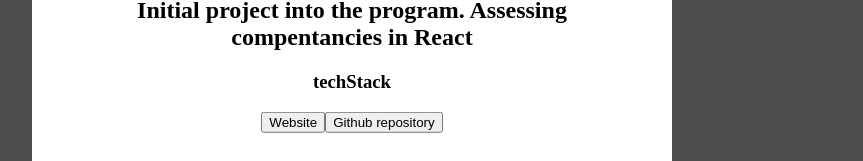
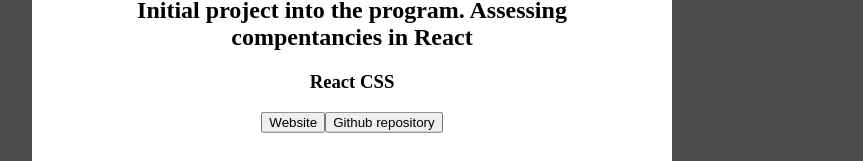
Before and after one commit to tshepi-tech/portfolio_project, a React (Create React App) app: page / in a window 1280 px wide. Both pictures are taken after a click on the button "To Do List". Shown: the part 933-1094 px from the top of the page, without its empty margins (288-1151 px from the left). Built offline with nearby package versions, Linux system fonts and the light colour scheme.

Commit message:
techstack added to projects

```diff
--- a/src/Components/ProjectCard.jsx
+++ b/src/Components/ProjectCard.jsx
@@ -4,13 +4,14 @@
   const heading = projectDisplayed.name;
   const description = projectDisplayed.description;
   const comment = projectDisplayed.comment;
+  const techStack = projectDisplayed.techStack;
 
   return (
     <>
       <h1>{heading}</h1>
       {projectDisplayed.uploaded && <h2>{description}</h2>}
       {!projectDisplayed.uploaded && <h2>{comment}</h2>}
-      <h3>techStack</h3>
+      <h3>{techStack}</h3>
       <button>Website</button>
       <button>Github repository</button>
     </>
--- a/src/Data/projects.json
+++ b/src/Data/projects.json
@@ -4,6 +4,7 @@
     "name": "To Do List",
     "description": "Initial project into the program. Assessing compentancies in React",
     "comment": "This project is yet to come",
+    "techStack": "React CSS",
     "icon": "",
     "uploaded": true
   },
@@ -12,6 +13,7 @@
     "name": "Portfolio",
     "description": "Project to compile future projects with a difficulty level of low. Ouptups are good coding practices for both React and CSS.",
     "comment": "This project is yet to come",
+    "techStack": "React CSS",
     "icon": "",
     "uploaded": false
   },
@@ -20,6 +22,7 @@
     "name": "Vegan resturant",
     "description": "Clean code practices are further developed in a multi page website project. The complexity of JSON files increases by simulating data coming from an API.",
     "comment": "This project is yet to come",
+    "techStack": "React CSS",
     "icon": "",
     "uploaded": false
   },
@@ -28,6 +31,7 @@
     "name": "Package tracker",
     "description": "A project to obtain and present data from a server by transitiong from a static API to a real API call.",
     "comment": "This project is yet to come",
+    "techStack": "React CSS",
     "icon": "",
     "uploaded": false
   },
@@ -36,6 +40,7 @@
     "name": "Todo List TTD",
     "description": "With the goal of learning unit testing, Test Driven Development testing techniques are applied on a common develper project, the To Do List.",
     "comment": "This project is yet to come",
+    "techStack": "React CSS",
     "icon": "",
     "uploaded": true
   },
@@ -44,6 +49,7 @@
     "name": "BBQ resturant website",
     "description": "Combining consumer facing site with the admin panel of a resturant, the focus is to reutalize components and code from previous projects",
     "comment": "This project is yet to come",
+    "techStack": "React CSS",
     "icon": "",
     "uploaded": false
   },
@@ -52,6 +58,7 @@
     "name": "Learning Platform",
     "description": "A project with multiple users, addition of full stack features are applied to create a Learning Management System with features like students creating accounts.",
     "comment": "This project is yet to come",
+    "techStack": "React CSS",
     "icon": "",
     "uploaded": true
   },
@@ -60,6 +67,7 @@
     "name": "Netflix clone",
     "description": "The final project intergrates the Tech Stack and with consideration for the UI experience",
     "comment": "This project is yet to come",
+    "techStack": "React CSS",
     "icon": "",
     "uploaded": false
   }
```
